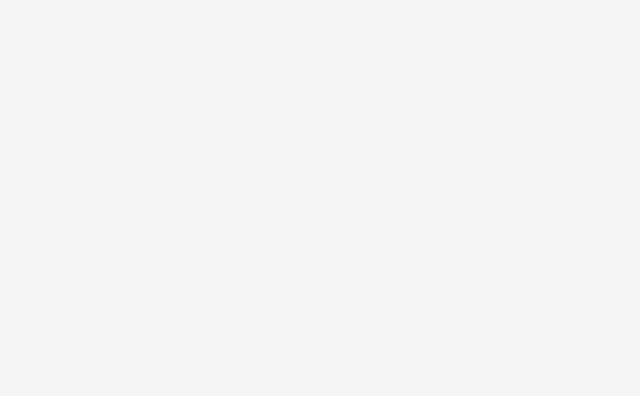
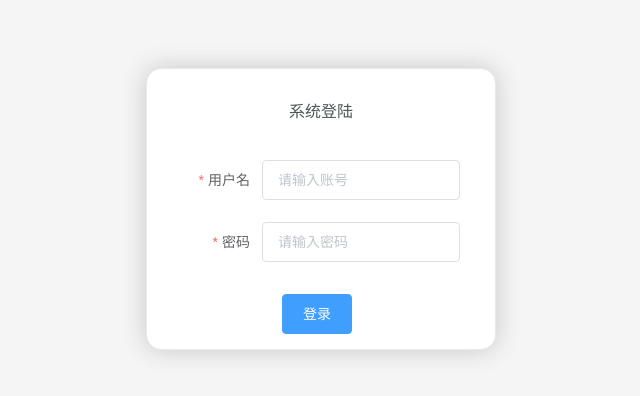
Before and after one commit to jesonlam8848/my-vue-app2, a Vue app: page /login in a window 1280 px wide. Shown: the part 112-508 px from the top of the page, without its empty margins (319-959 px from the left). Built offline with nearby package versions, Linux system fonts and the light colour scheme.

Commit message:
登录页面

```diff
--- a/router/index.js
+++ b/router/index.js
@@ -38,6 +38,11 @@
             }
         ]
     },
+    {
+        path: '/login',
+        name: 'login',
+        component: () => import('../views/Login/login.vue')
+    }
 ]
 
 const router = new VueRouter({
--- /dev/null
+++ b/views/Login/login.vue
@@ -0,0 +1,82 @@
+<template>
+  <el-form
+    :model="form"
+    status-icon
+    :rules="rules"
+    ref="form"
+    label-width="100px"
+    class="login-container"
+  >
+    <h3 class="login_title">系统登陆</h3>
+    <el-form-item
+      label="用户名"
+      label-width="80px"
+      prop="username"
+      class="username"
+    >
+      <el-input
+        type="input"
+        v-model="form.username"
+        autocomplete="off"
+        placeholder="请输入账号"
+      ></el-input>
+    </el-form-item>
+    <el-form-item label="密码" label-width="80px" prop="password">
+      <el-input
+        type="password"
+        v-model="form.password"
+        autocomplete="off"
+        placeholder="请输入密码"
+      ></el-input>
+    </el-form-item>
+    <el-form-item class="login_submit">
+      <el-button type="primary" @click="login" class="login_submit"
+        >登录</el-button
+      >
+    </el-form-item>
+  </el-form>
+</template>
+<script>
+export default {
+  name: "login",
+  data() {
+    return {
+      form: {},
+      rules: {
+        username: [
+          { required: true, message: "请输入用户名", trigger: "blur" },
+          {
+            min: 3,
+            message: "用户名长度不能小于3位",
+            trigger: "blur",
+          },
+        ],
+        password: [{ required: true, message: "请输入密码", trigger: "blur" }],
+      },
+    };
+  },
+  methods: {
+    login() {},
+  },
+};
+</script>
+<style scoped>
+.login-container {
+  border-radius: 15px;
+  background-clip: padding-box;
+  margin: 180px auto;
+  width: 350px;
+  padding: 35px 35px 15px 35px;
+  background-color: #fff;
+  border: 1px solid #eaeaea;
+  box-shadow: 0 0 25px #cac6c6;
+}
+.login_title {
+  margin: 0px auto 40px auto;
+  text-align: center;
+  color: #505458;
+}
+.login_submit {
+  margin: 10px auto 0px auto;
+}
+</style>
```
